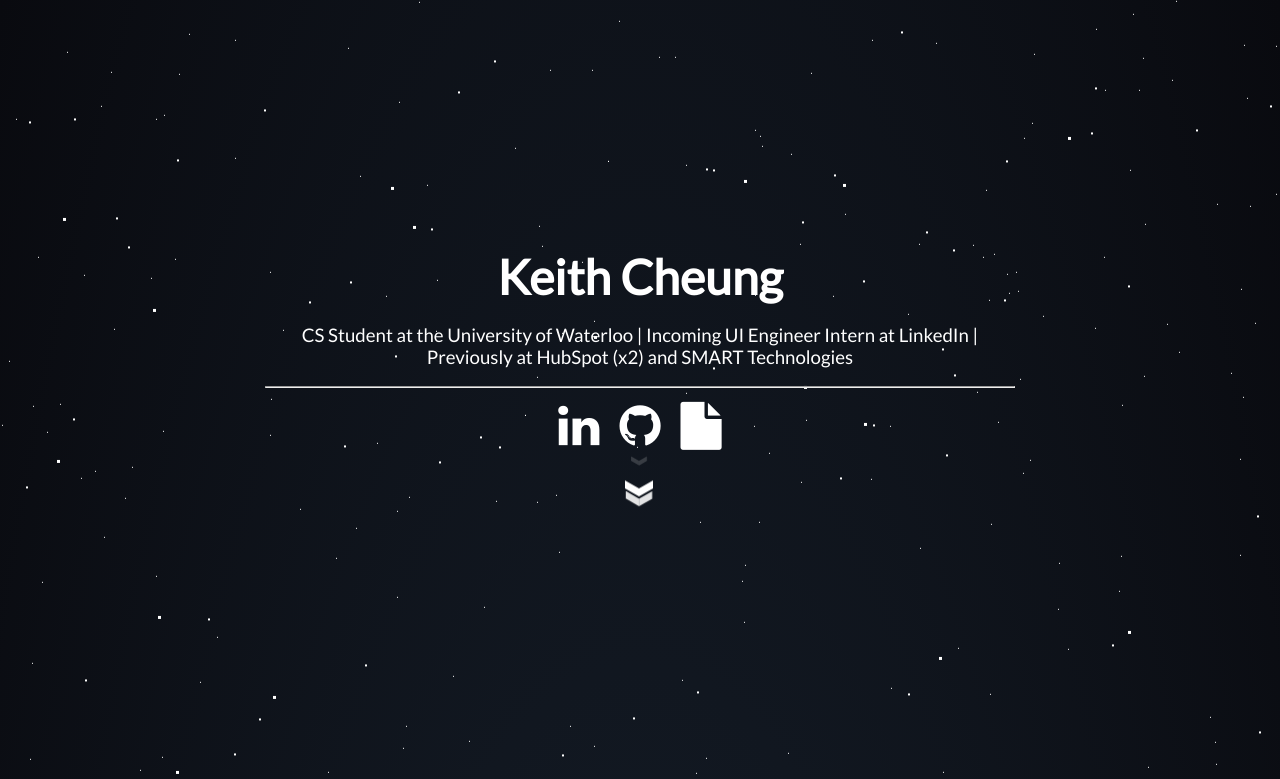
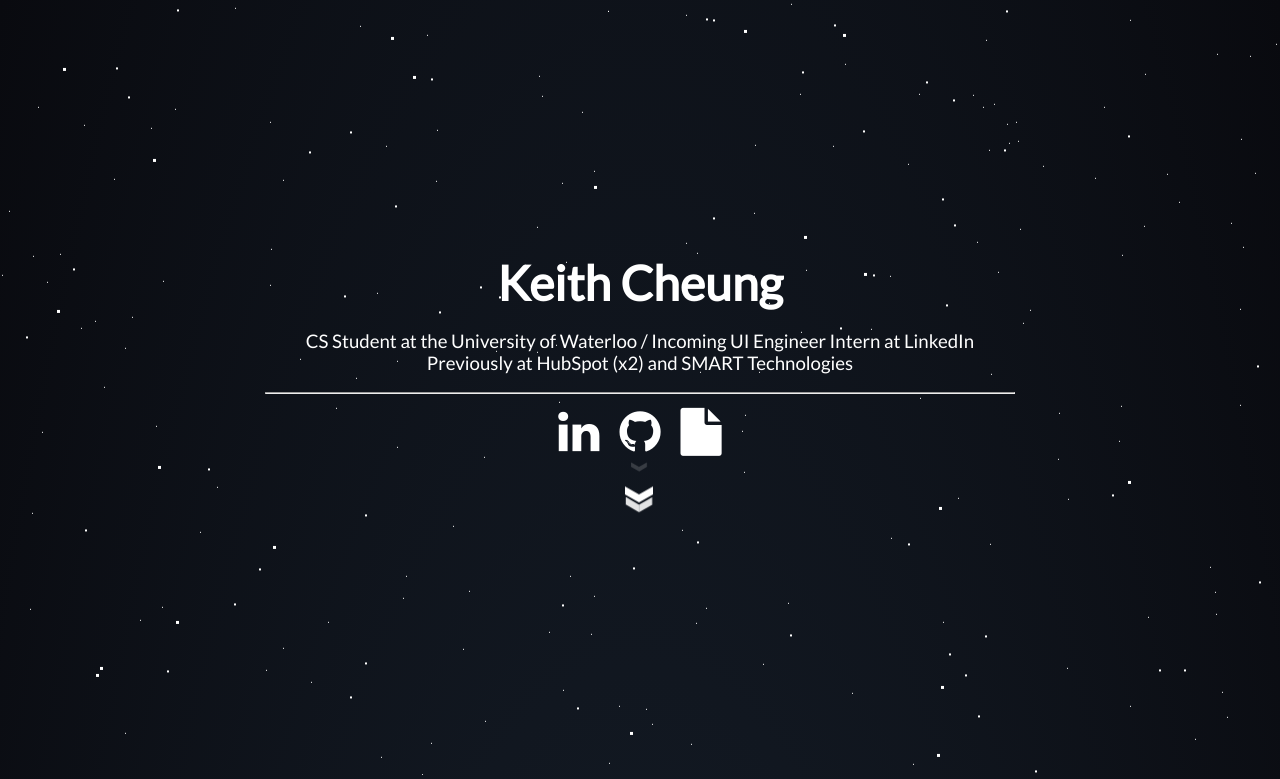
Before and after one commit to keithcheung/mygithubpage, a React (Create React App) app: page / in a window 1280 px wide. Shown: the top 779 px of the page. Built offline with nearby package versions, Linux system fonts and the light colour scheme; some icons are missing.

Commit message:
more updates

```diff
--- a/src/css/App.css
+++ b/src/css/App.css
@@ -1,7 +1,6 @@
 #starHolder {
   height: 100%;
   width: 100%;
-  position: fixed;
   z-index: -1;
 }
 
--- a/src/js/components/title.js
+++ b/src/js/components/title.js
@@ -22,8 +22,8 @@
     <div>
       <H3>Keith Cheung</H3>
       <p>
-        CS Student at the University of Waterloo | Incoming UI Engineer Intern
-        at LinkedIn | Previously at HubSpot (x2) and SMART Technologies
+        CS Student at the University of Waterloo / Incoming UI Engineer Intern
+        at LinkedIn Previously at HubSpot (x2) and SMART Technologies
       </p>
       <hr />
       <div>
```
